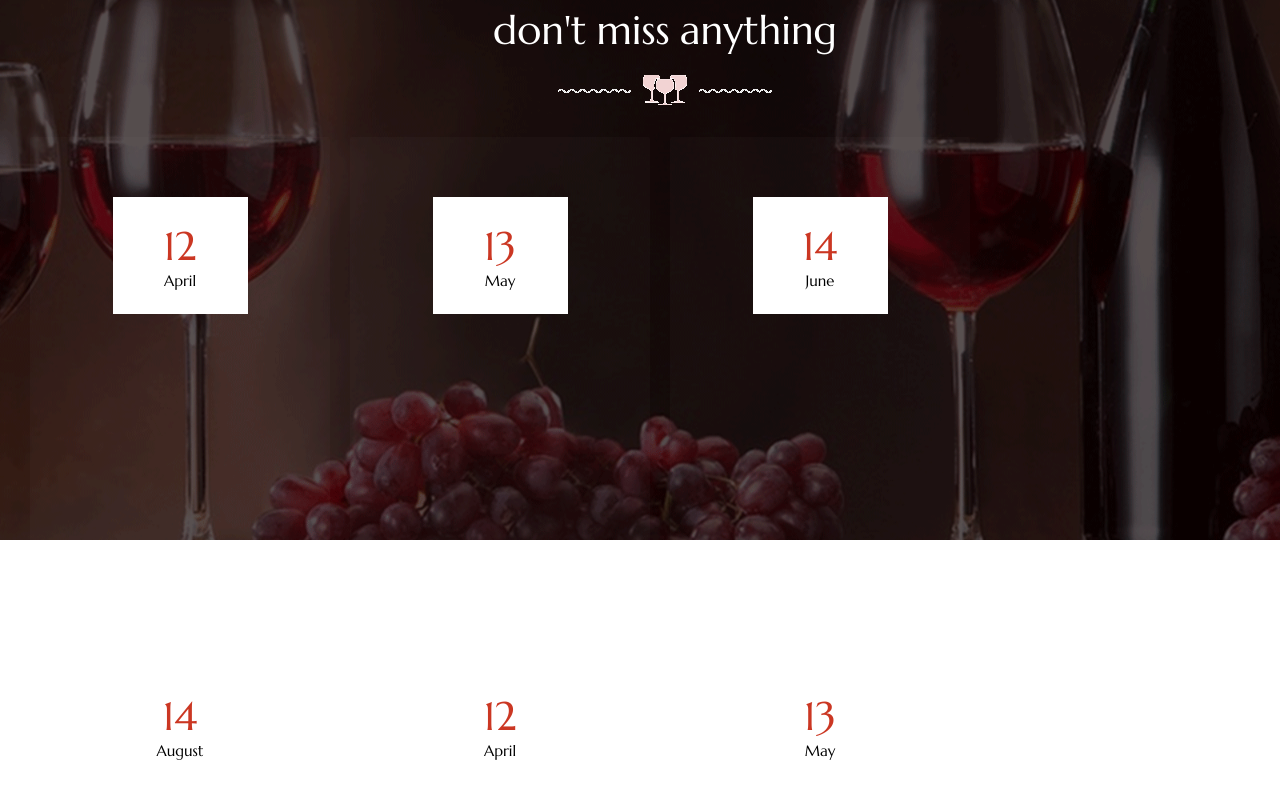
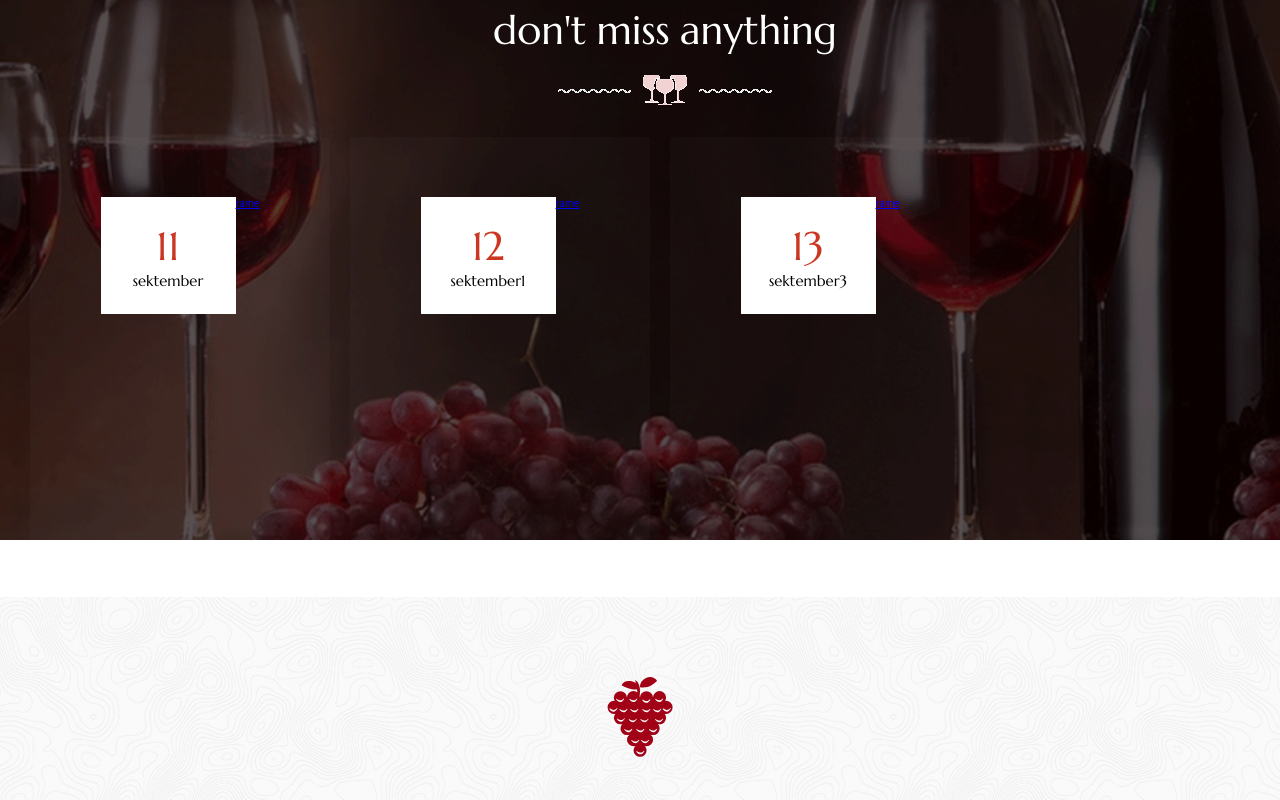
Before and after one commit to Tornike-Kiknadze/ghvinieri, a React (Create React App) app: page / in a window 1280 px wide. Shown: the part 2820-3620 px from the top of the page. Built offline with nearby package versions, Linux system fonts and the light colour scheme; a web font is replaced by a local one.

Commit message:
react router rendering events

```diff
--- a/package.json
+++ b/package.json
@@ -7,6 +7,7 @@
     "react-dom": "^16.8.2",
     "react-lazy-hero": "^2.0.0",
     "react-parallax": "^2.1.0",
+    "react-router-dom": "^4.3.1",
     "react-scripts": "2.1.5",
     "react-scroll-to": "^2.0.5"
   },
--- a/src/components/events/event.js
+++ b/src/components/events/event.js
@@ -1,6 +1,9 @@
 import React, { Component } from "react";
+import { Link, Route } from 'react-router-dom';
+import "./event.css";
+import About from "../../sections/about/about";
+import Plain from "../plain/plain";
 
-import "./event.css";
 
 
 class Event extends Component {
@@ -20,11 +23,25 @@ class Event extends Component {
   render() {
 
 
-
+    const { events } = this.props;
 
 
     return (
-    <div   className='event'>  <div className="date-wrapper"> <span> {this.props.date}</span> <p>{this.props.month}</p> </div>   </div>
+      <React.Fragment>
+        {events.map(event =>
+          <div className='event'>
+            <div className="date-wrapper">
+
+              <span> {event.date}</span> <p>{event.month}</p>
+
+            </div> <Link to={`${event.id}`}>rame</Link>
+
+
+          </div>)}
+
+
+      </React.Fragment>
+
     );
   }
 }
--- /dev/null
+++ b/src/components/plain/plain.css
@@ -0,0 +1,6 @@
+.plain{
+    width:100vw;
+height: 100vh;
+background-color: tomato;
+
+}
--- /dev/null
+++ b/src/components/plain/plain.js
@@ -0,0 +1,31 @@
+import React, { Component } from "react";
+
+import "./plain.css";
+
+
+class Plain extends Component {
+
+
+
+
+
+
+
+
+    render() {
+
+
+
+
+
+        return (
+            <React.Fragment>
+                <div className="plain">a</div>
+
+            </React.Fragment>
+
+        );
+    }
+}
+
+export default Plain;
--- a/src/index.js
+++ b/src/index.js
@@ -4,7 +4,23 @@ import './index.css';
 import App from './App';
 import * as serviceWorker from './serviceWorker';
 
-ReactDOM.render(<App />, document.getElementById('root'));
+import { Link, Route, BrowserRouter as Router } from 'react-router-dom';
+import Plain from './components/plain/plain';
+
+const routing = (
+    <Router>
+        <div>
+            <Route exact path="/" component={App} />
+            <Route path="/2" component={Plain} />
+
+
+        </div>
+    </Router>
+)
+
+
+
+ReactDOM.render(routing, document.getElementById('root'));
 
 // If you want your app to work offline and load faster, you can change
 // unregister() to register() below. Note this comes with some pitfalls.
--- a/src/sections/news/news.js
+++ b/src/sections/news/news.js
@@ -2,12 +2,28 @@ import React, { Component } from 'react';
 import './news.css';
 import Header from '../../components/sectionheader/header';
 import Event from '../../components/events/event';
-
+import { Route } from 'react-router-dom';
 
 
 class News extends Component {
 
-
+    state = [
+        {
+            id: 1,
+            date: 11,
+            month: 'sektember'
+        },
+        {
+            id: 2,
+            date: 12,
+            month: 'sektember1'
+        },
+        {
+            id: 3,
+            date: 13,
+            month: 'sektember3'
+        },
+    ]
 
 
 
@@ -19,25 +35,20 @@ class News extends Component {
 
 
             <section className='news' ref={this.props.reference}>
-               <Header header='News' title="don't miss anything" styleHeader='white' styleTitle='white'/>
-                   <div className="event-wrapper">
+                <Header header='News' title="don't miss anything" styleHeader='white' styleTitle='white' />
+                <div className="event-wrapper">
 
 
-
-                   <Event date="12" month="April"/>
-                   <Event date="13" month="May"/>
-                   <Event date="14" month="June"/>
-                   <Event date="14" month="August"/>
-                   <Event date="12" month="April"/>
-                   <Event date="13" month="May"/>
-                   <Event date="14" month="June"/>
-                   <Event date="14" month="August"/>
+                    <Route path='/' render={props => <Event {...props} events={this.state} />} ></Route>
 
 
 
 
 
-                   </div>
+
+
+
+                </div>
             </section>
 
         );
```
Also changed, not shown: src/App.js (+11 -7 lines), 1 other file (tests, documents, lock files or other folders).
